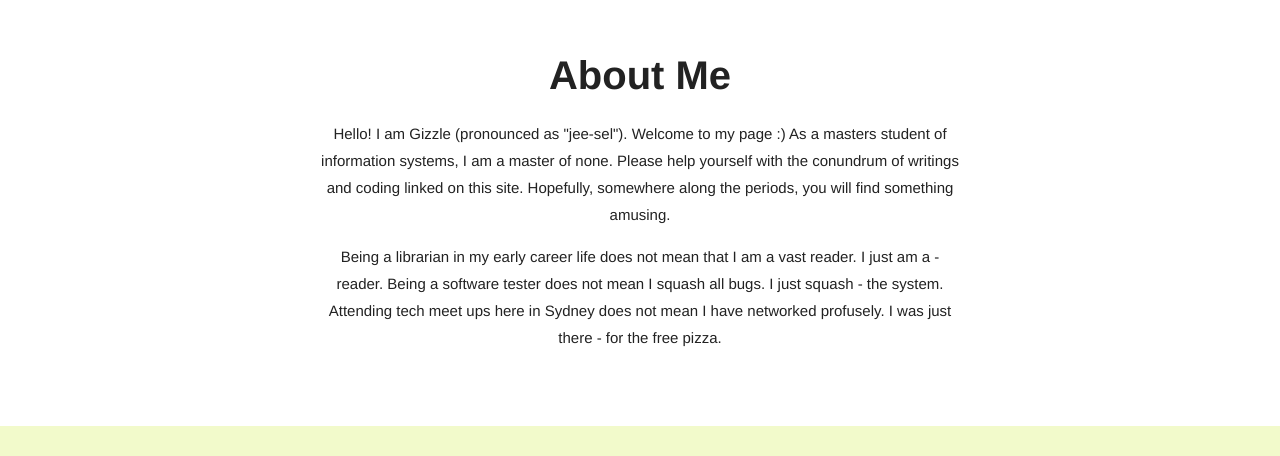
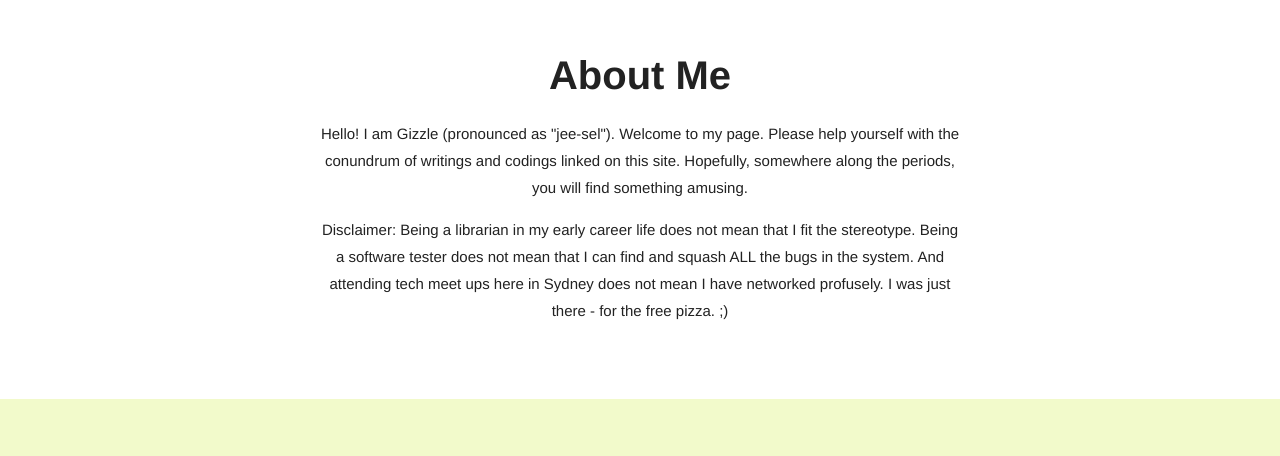
Before and after one commit to gizzle-b/gizzle-b.github.io, a plain HTML site: page index.html in a window 1280 px wide. Shown: the part 860-1316 px from the top of the page. Drawn offline with nearby package versions, Linux system fonts and the light colour scheme; a script that the page names is missing.

Commit message:
Update index.html

```diff
--- a/index.html
+++ b/index.html
@@ -58,9 +58,9 @@
         <section id="about-me">
             <div class="content">
                 <h2>About Me</h2>
-                <p>Hello! I am  Gizzle (pronounced as "jee-sel"). Welcome to my page :) As a masters student of information systems, I am a master of none. Please help yourself with the conundrum of writings and coding linked on this site. Hopefully, somewhere along the periods, you will find something amusing.</p>
+                <p>Hello! I am  Gizzle (pronounced as "jee-sel"). Welcome to my page. Please help yourself with the conundrum of writings and codings linked on this site. Hopefully, somewhere along the periods, you will find something amusing.</p>
 
-                <p>Being a librarian in my early career life does not mean that I am a vast reader. I just am a - reader. Being a software tester does not mean I squash all bugs. I just squash - the system. Attending tech meet ups here in Sydney does not mean I have networked profusely. I was just there - for the free pizza.</p>
+                <p>Disclaimer: Being a librarian in my early career life does not mean that I fit the stereotype. Being a software tester does not mean that I can find and squash ALL the bugs in the system. And attending tech meet ups here in Sydney does not mean I have networked profusely. I was just there - for the free pizza. ;) </p>
             </div>
         </section>
         <section id="projects">
```
